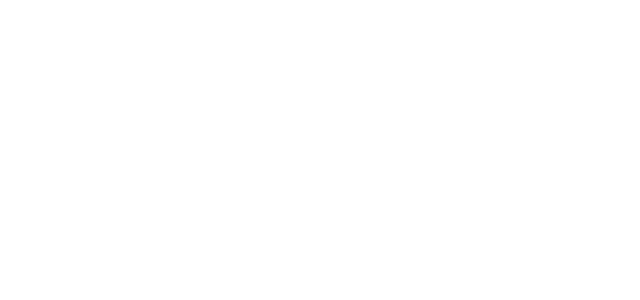
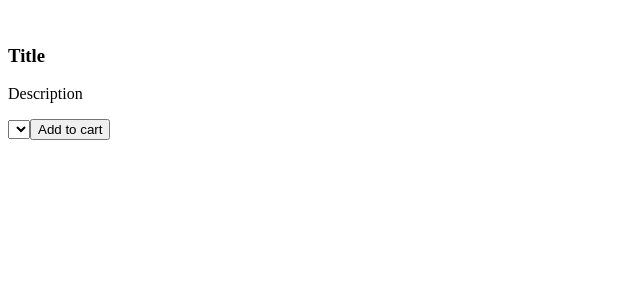
Before and after one commit to shiv-chan/ecommerce-site-group-assignment, a React (Create React App) app: page / in a window 1280 px wide. Shown: the top 300 px of the page, without its empty margins (0-640 px from the left). Built offline with nearby package versions, Linux system fonts and the light colour scheme; no server answers.

Commit message:
itemPage updated

```diff
--- a/src/App.js
+++ b/src/App.js
@@ -3,7 +3,11 @@
 import Home from './components/home';
 
 function App() {
-	return <div className="App"></div>;
+	return (
+		<div className="App">
+			<Home />
+		</div>
+	)
 }
 
 export default App;
--- a/src/components/home.jsx
+++ b/src/components/home.jsx
@@ -1,3 +1,39 @@
 import React, { useState, useEffect } from 'react';
+import ItemDetail from './itemDetail';
 
-export default function Home() {}
+export default function Home() {
+    const [allData, setAllData] = useState(() => {
+        fetch('https://fakestoreapi.com/products')
+        .then(res => res.json())
+        .then(data => {
+            // console.log(data)
+            // setAllData(data)
+            // console.log(allData)
+            return data;
+        })
+    });
+
+
+    console.log(allData)
+
+
+    // fetchData();
+
+
+    // useEffect(() => {
+    //     if (!allData) {
+    //         fetch('https://fakestoreapi.com/products')
+    //         .then(res => res.json())
+    //         .then(data => {
+    //             // console.log(data)
+    //             setAllData(data)
+    //             console.log(allData)
+    //         })
+    //     }
+
+    // })
+
+    return(
+        <ItemDetail />
+    )
+}
--- a/src/components/itemDetail.jsx
+++ b/src/components/itemDetail.jsx
@@ -2,8 +2,22 @@
 
 function ItemDetail() {
     return (
-        <>
-            </>
+        <div className='detailPage'>
+            <img src='' alt=''></img>
+
+            <article>
+                <h3>Title</h3>
+                <p>Description</p>
+                <select placeholder='Size...'>
+                    <option value="XL"></option>
+                    <option value="L"></option>
+                    <option value="M"></option>
+                    <option value="S"></option>
+                    <option value="XS"></option>
+                </select>
+                <button>Add to cart</button>
+            </article>
+        </div>
     )
 }
 
```
